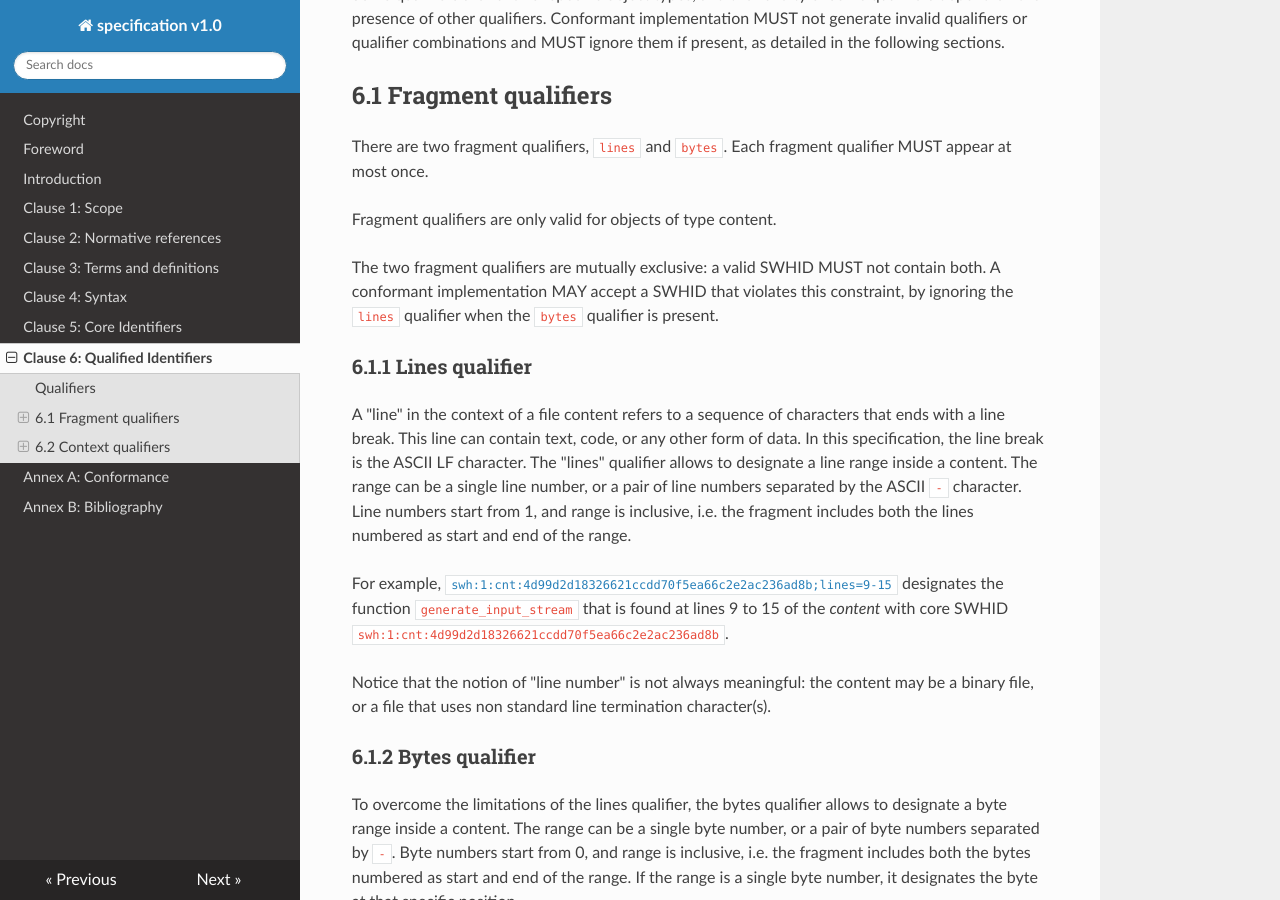
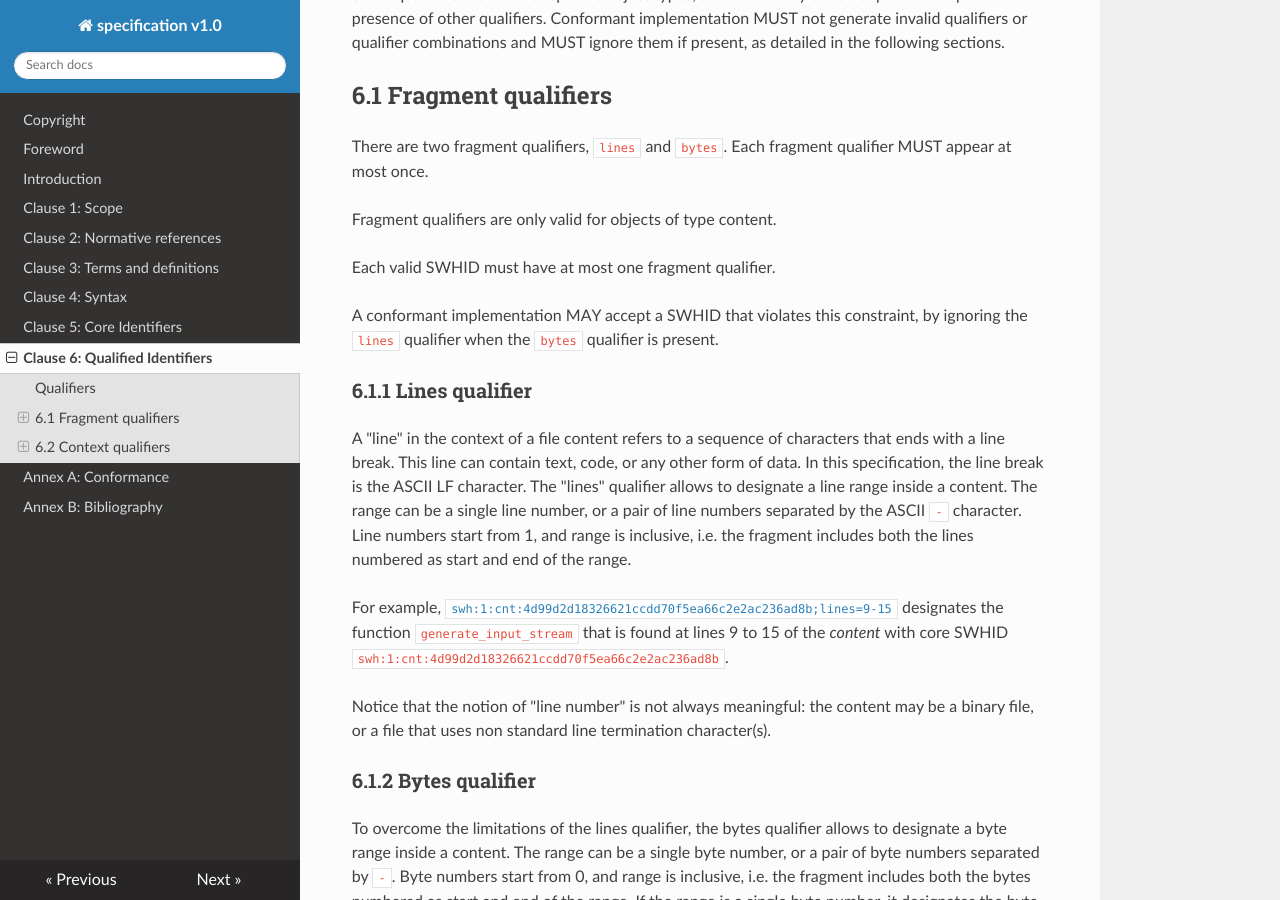
Before and after one commit to swhid/specification, an MkDocs documentation site: the page built from Chapters/6.Qualified_identifiers.md, in a window 1280 px wide and 900 px high, scrolled down 469 px. Built offline with MkDocs 1.6.1, drawn with Linux system fonts in a browser that asks for light colours; nearby versions of some CDN libraries.

Commit message:
Reword constraint on fragment qualifiers.

```diff
--- a/Chapters/6.Qualified_identifiers.md
+++ b/Chapters/6.Qualified_identifiers.md
@@ -26,7 +26,8 @@ Each fragment qualifier MUST appear at most once.
 
 Fragment qualifiers are only valid for objects of type content.
 
-The two fragment qualifiers are mutually exclusive: a valid SWHID MUST not contain both.
+Each valid SWHID must have at most one fragment qualifier.
+
 A conformant implementation MAY accept a SWHID that violates this constraint,
 by ignoring the `lines` qualifier when the `bytes` qualifier is present.
 
```
